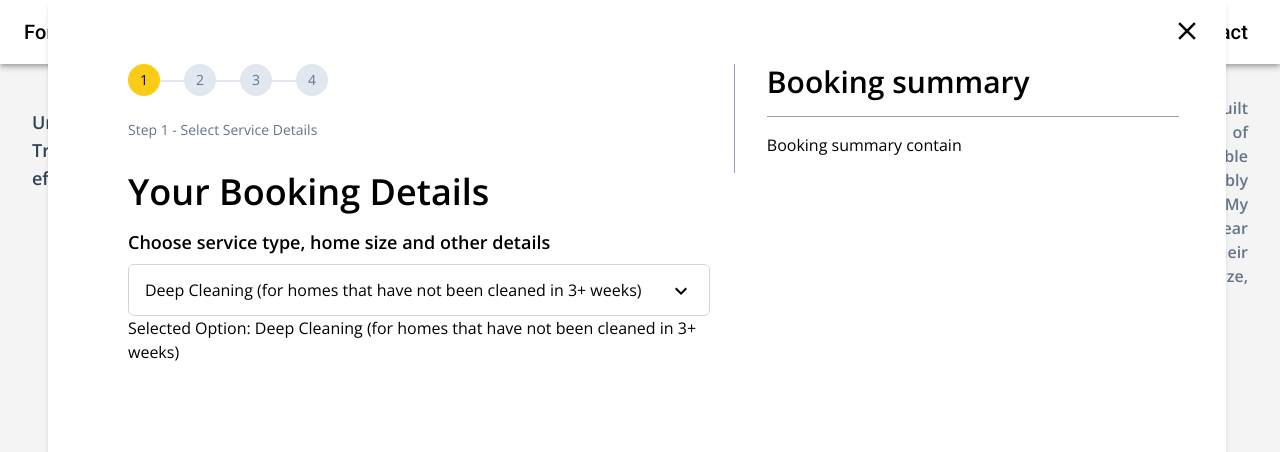
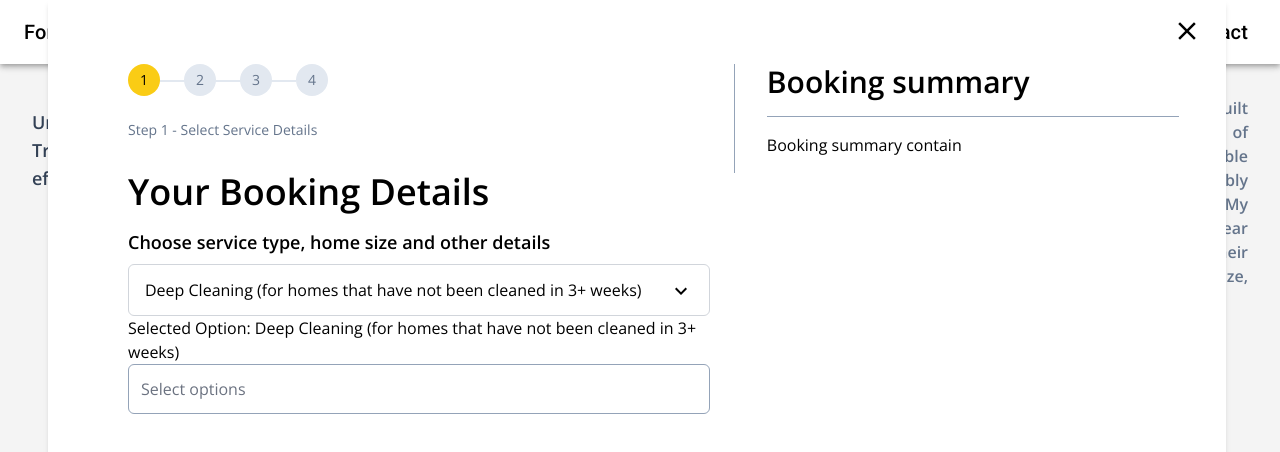
Before and after one commit to amankashyap004/form-traverse, a React (Vite) app: page / in a window 1280 px wide. Both pictures are taken after a click on the element "BOOKING CLEANING". Shown: the top 452 px of the page. Built offline with nearby package versions, Linux system fonts and the light colour scheme.

Commit message:
create multi select dropdown component

```diff
--- /dev/null
+++ b/src/components/MultiSelectDropdown.jsx
@@ -0,0 +1,73 @@
+import React, { useState } from "react";
+
+const MultiSelectDropdown = ({ options, onChange }) => {
+   const [selectedOptions, setSelectedOptions] = useState([]);
+   const [dropdownOpen, setDropdownOpen] = useState(false);
+
+   const handleOptionClick = (option) => {
+      const updatedOptions = [...selectedOptions];
+      const optionIndex = updatedOptions.findIndex(
+         (selectedOption) => selectedOption.value === option.value
+      );
+
+      if (optionIndex > -1) {
+         // Remove the option if it already exists
+         updatedOptions.splice(optionIndex, 1);
+      } else {
+         // Add the option if it doesn't exist
+         updatedOptions.push(option);
+      }
+
+      setSelectedOptions(updatedOptions);
+      onChange(updatedOptions);
+   };
+
+   const toggleDropdown = () => {
+      setDropdownOpen(!dropdownOpen);
+   };
+
+   return (
+      <div className="relative w-full">
+         <div
+            className="border border-slate-400 rounded-md cursor-pointer w-full flex justify-start items-start flex-wrap"
+            onClick={toggleDropdown}
+         >
+            <div className="p-2 flex justify-start items-start flex-wrap">
+               {selectedOptions.length > 0 ? (
+                  selectedOptions.map((option) => (
+                     <div
+                        key={option.value}
+                        className="flex justify-center items-center px-2 py-1 m-1 bg-blue-800 text-white rounded-md"
+                        onClick={() => handleOptionClick(option)}
+                     >
+                        <span className="font-bold text-lg cursor-pointer ml-2 mr-3">&times;</span>
+                        <span>{option.label}</span>
+                     </div>
+                  ))
+               ) : (
+                  <div className="p-1 text-gray-500">Select options</div>
+               )}
+            </div>
+         </div>
+         {dropdownOpen && (
+            <div className="absolute z-10 px-2 py-1 bg-white border border-slate-400 rounded-md shadow w-full">
+               {options.map((option) => (
+                  <div
+                     key={option.value}
+                     className={`p-1 hover:text-blue-500 rounded-md cursor-pointer ${
+                        selectedOptions.some(
+                           (selectedOption) => selectedOption.value === option.value
+                        ) && "text-blue-500"
+                     }`}
+                     onClick={() => handleOptionClick(option)}
+                  >
+                     {option.label}
+                  </div>
+               ))}
+            </div>
+         )}
+      </div>
+   );
+};
+
+export default MultiSelectDropdown;
--- a/src/components/steps/ServiceDetails.jsx
+++ b/src/components/steps/ServiceDetails.jsx
@@ -1,5 +1,6 @@
 import React, { useState, useEffect } from "react";
 import CustomDropdown from "../CustomDropdown";
+import MultiSelectDropdown from "../MultiSelectDropdown";
 
 const ServiceDetails = () => {
    const [selectedOptionLabel, setSelectedOptionLabel] = useState("");
@@ -23,6 +24,17 @@ const ServiceDetails = () => {
       { value: "option5", label: "Vacation Rental Cleaning" },
    ];
 
+   const dropdownMultiSelectOptions = [
+      { value: "option1", label: "option1" },
+      { value: "option2", label: "option2" },
+      { value: "option3", label: "option3" },
+      { value: "option4", label: "option4" },
+      { value: "option6", label: "option6" },
+      { value: "option7", label: "option7" },
+      { value: "option8", label: "option8" },
+      { value: "option9", label: "option9" },
+   ];
+
    return (
       <section>
          <h1 className="text-4xl font-extrabold my-4">Your Booking Details</h1>
@@ -32,6 +44,7 @@ const ServiceDetails = () => {
          <form>
             <CustomDropdown options={dropdownOptions} onChange={handleDropdownChange} />
             <p>Selected Option: {selectedOptionLabel}</p>
+            <MultiSelectDropdown options={dropdownMultiSelectOptions} />
          </form>
       </section>
    );
```
